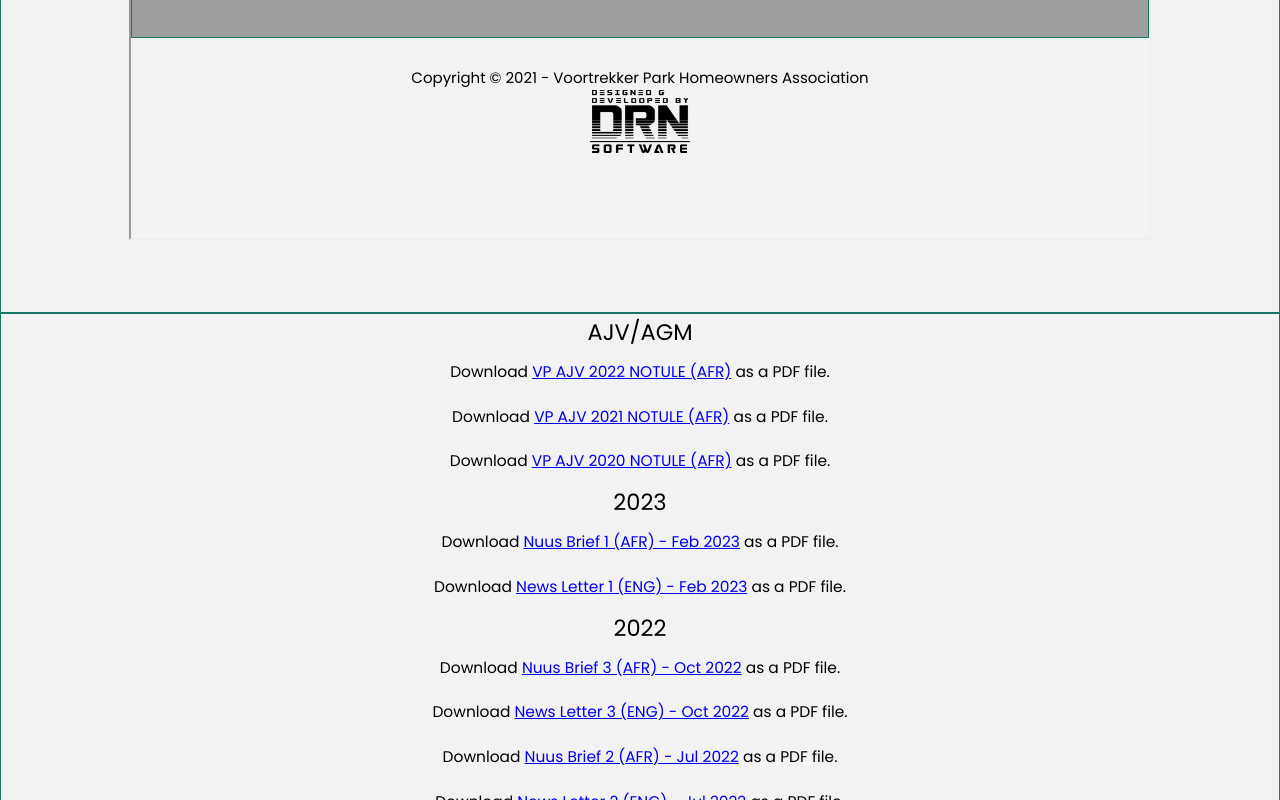
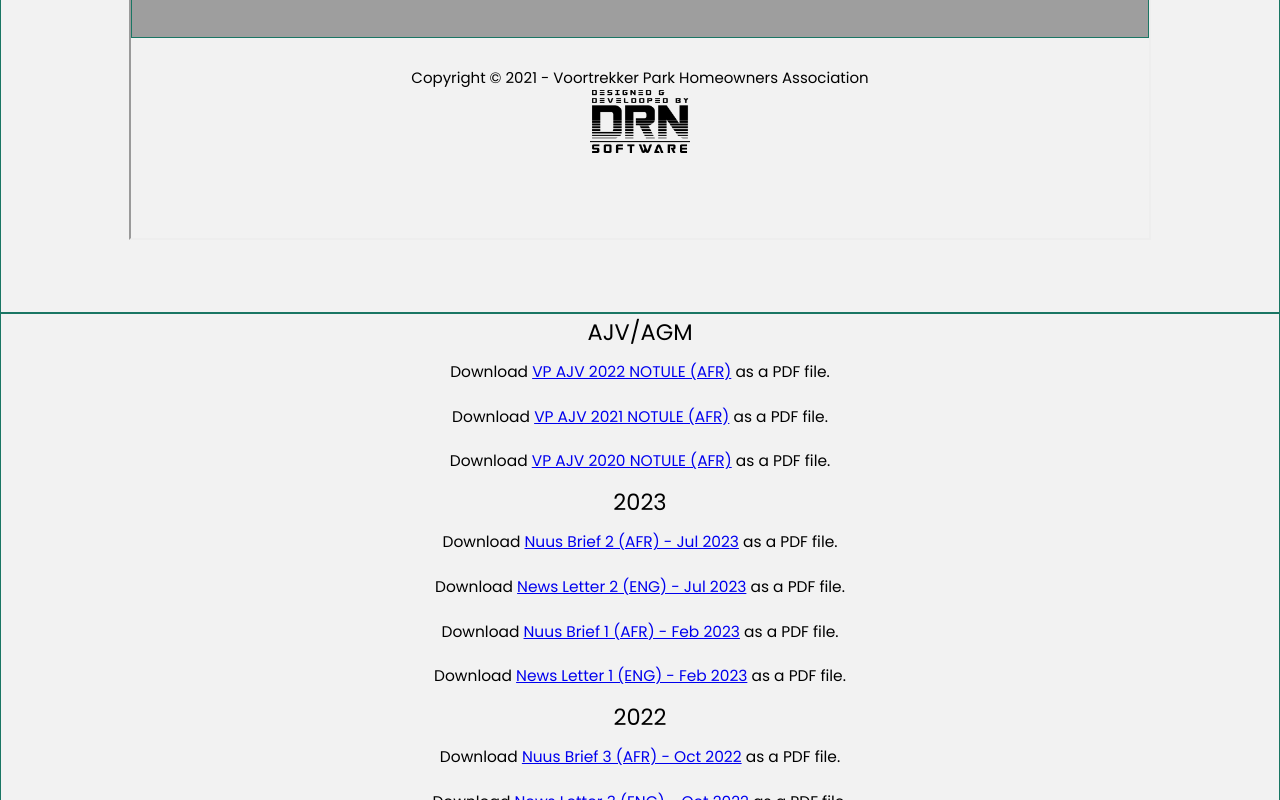
Before and after one commit to Defender0345/VPHomeOwners, a Vue app: page /news in a window 1280 px wide. Shown: the part 695-1495 px from the top of the page. Built offline with nearby package versions, Linux system fonts and the light colour scheme.

Commit message:
Updated latest news letter

```diff
--- a/src/views/NewsView.vue
+++ b/src/views/NewsView.vue
@@ -10,7 +10,7 @@
         Your web browser doesn't have a PDF plugin. Instead you can click here
         to download
         <a :href="pdf">
-          News Letter 2 Jul 2023 ({{ lang === 'ENG' ? 'AFR' : 'ENG' }}) </a
+          News Letter 3 Oct 2023 ({{ lang === 'ENG' ? 'AFR' : 'ENG' }}) </a
         >as a PDF file.
       </p>
     </div>
@@ -39,6 +39,20 @@
       as a PDF file.
     </p>
     <h2>2023</h2>
+    <p>
+      Download
+      <a href="../pdf/NuusBrief/Nuusbrief2VPHEVJul2023AFR.pdf"
+        >Nuus Brief 2 (AFR) - Jul 2023</a
+      >
+      as a PDF file.
+    </p>
+    <p>
+      Download
+      <a href="../pdf/NuusBrief/Newsletter2VPHOAJul2023ENG.pdf"
+        >News Letter 2 (ENG) - Jul 2023</a
+      >
+      as a PDF file.
+    </p>
     <p>
       Download
       <a href="../pdf/NuusBrief/Nuusbrief1VPHEVFeb2023.pdf"
@@ -165,19 +179,19 @@ export default {
   data() {
     return {
       lang: 'AFR',
-      pdf: '../pdf/NuusBrief/Newsletter2VPHOAJul2023ENG.pdf',
+      pdf: '../pdf/NuusBrief/Newsletter3VPHOAOct2023ENG.pdf',
     };
   },
   methods: {
     switchPdf() {
       var that = this;
       switch (this.pdf) {
-        case '../pdf/NuusBrief/Newsletter2VPHOAJul2023ENG.pdf':
-          that.pdf = '../pdf/NuusBrief/Nuusbrief2VPHEVJul2023AFR.pdf';
+        case '../pdf/NuusBrief/Newsletter3VPHOAOct2023ENG.pdf':
+          that.pdf = '../pdf/NuusBrief/Nuusbrief3VPHEVOkt2023AFR.pdf';
           that.lang = 'ENG';
           break;
-        case '../pdf/NuusBrief/Nuusbrief2VPHEVJul2023AFR.pdf':
-          that.pdf = '../pdf/NuusBrief/Newsletter2VPHOAJul2023ENG.pdf';
+        case '../pdf/NuusBrief/Nuusbrief3VPHEVOkt2023AFR.pdf':
+          that.pdf = '../pdf/NuusBrief/Newsletter3VPHOAOct2023ENG.pdf';
           that.lang = 'AFR';
           break;
       }
```
Also changed, not shown: 2 other files (tests, documents, lock files or other folders).
